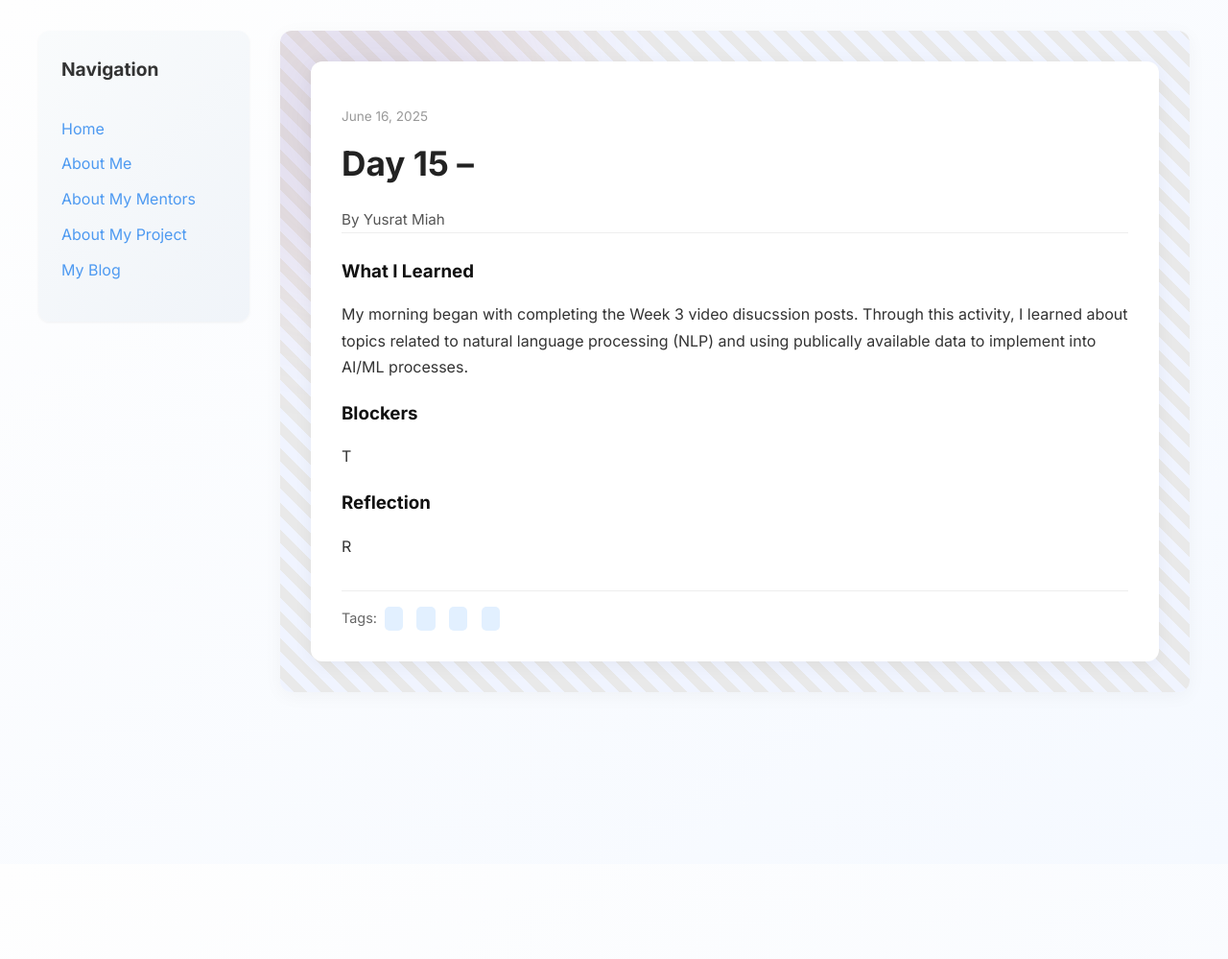
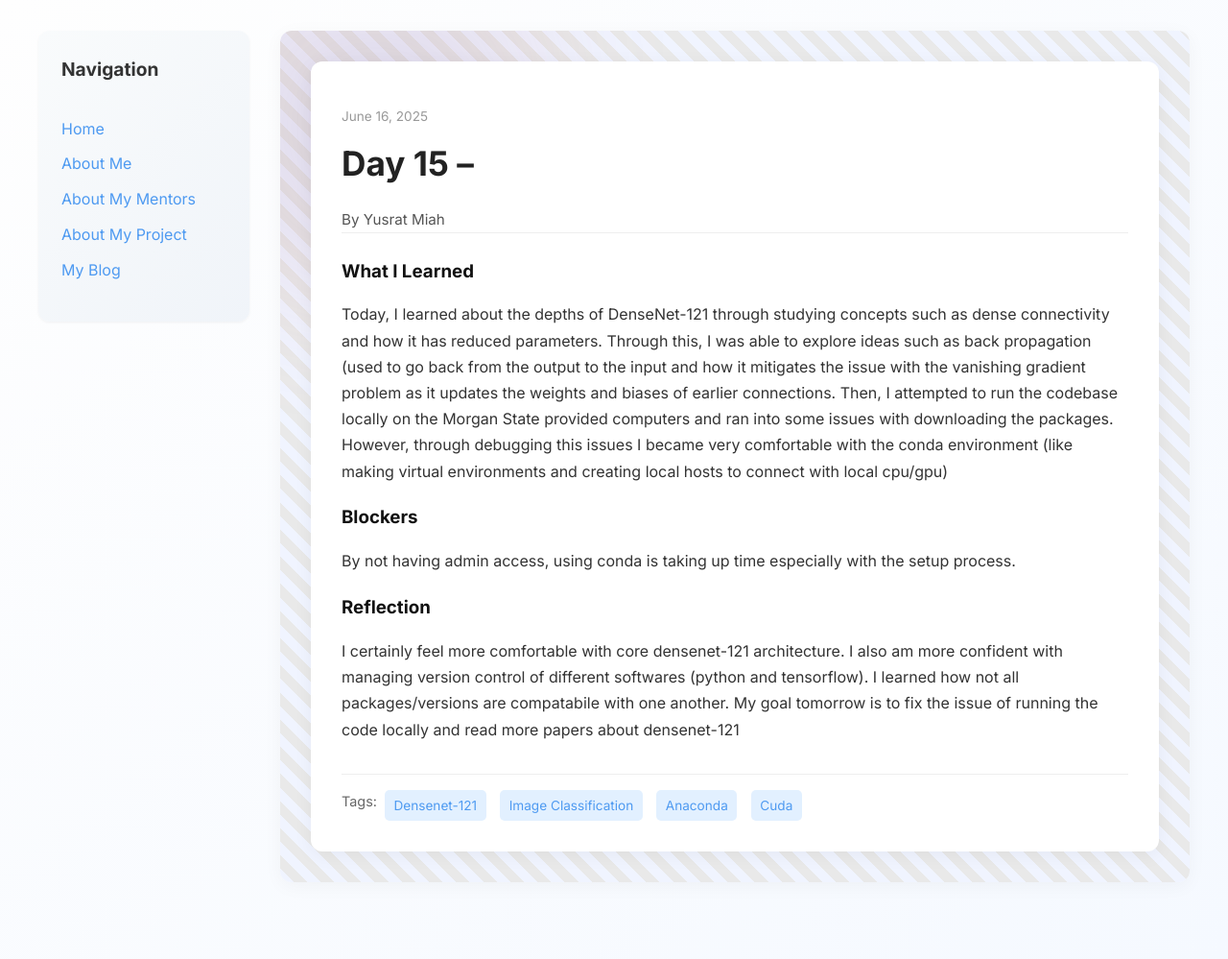
Before and after one commit to yusratmiah/yusratmiah.github.io, a Jekyll site: the page built from _posts/2025-06-16-day-15.md, in a window 1280 px wide. Shown: the whole page at 96% size. Built offline with Jekyll 4.4.1, drawn with Linux system fonts in a browser that asks for light colours; before the commit the page ends 900 px from its top, so only the background shows below that.

Commit message:
Update 2025-06-16-day-15.md

```diff
--- a/_posts/2025-06-16-day-15.md
+++ b/_posts/2025-06-16-day-15.md
@@ -4,16 +4,15 @@ title: "Day 15 – "
 date: 2025-06-16
 author: Yusrat Miah
 permalink: /day15.html
-tags: ["", "", "", ""]
+tags: ["Densenet-121", "Image Classification", "Anaconda", "Cuda"]
 
 what_i_learned: |
-  My morning began with completing the Week 3 video disucssion posts. Through this activity, I learned about topics related to natural language processing (NLP) and using publically available data to implement into AI/ML processes.
+  Today, I learned about the depths of DenseNet-121 through studying concepts such as dense connectivity and how it has reduced parameters. Through this, I was able to explore ideas such as back propagation (used to go back from the output to the input and how it mitigates the issue with the vanishing gradient problem as it updates the weights and biases of earlier connections. Then, I attempted to run the codebase locally on the Morgan State provided computers and ran into some issues with downloading the packages. However, through debugging this issues I became very comfortable with the conda environment (like making virtual environments and creating local hosts to connect with local cpu/gpu)
 
 blockers: |
-  T
+  By not having admin access, using conda is taking up time especially with the setup process.
 
 reflection: |
-  R
-
+  I certainly feel more comfortable with core densenet-121 architecture. I also am more confident with managing version control of different softwares (python and tensorflow). I learned how not all packages/versions are compatabile with one another. My goal tomorrow is to fix the issue of running the code locally and read more papers about densenet-121
 
 ---
```
